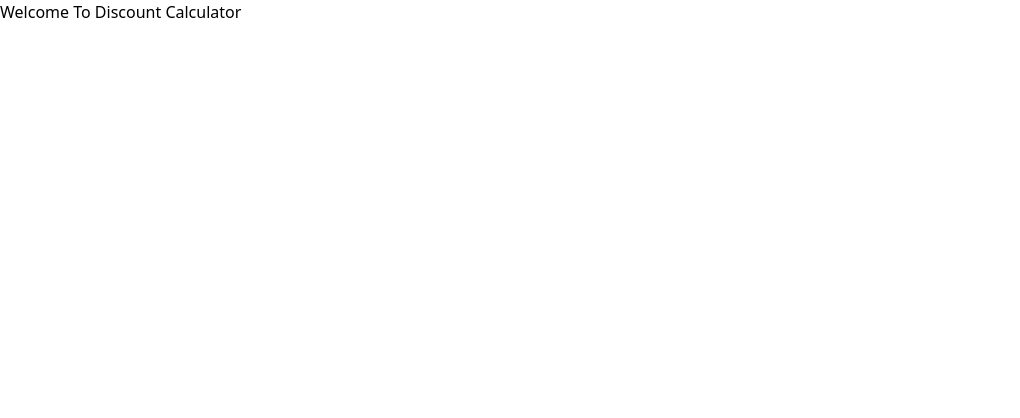
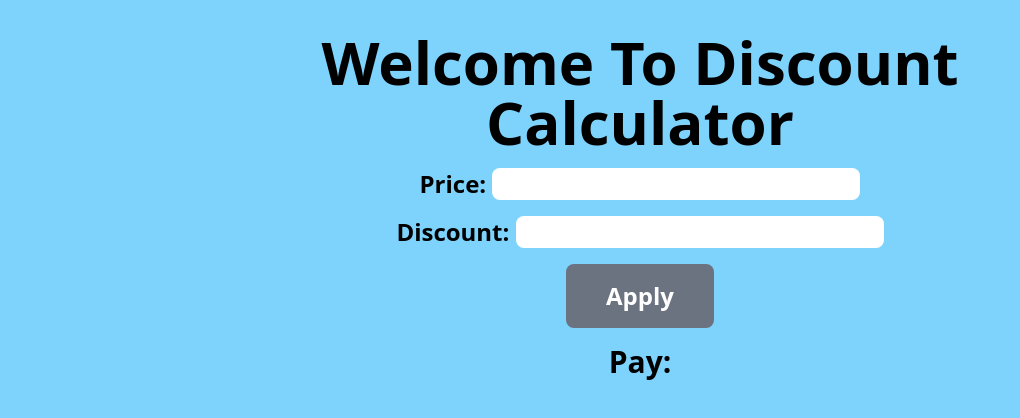
Before and after one commit to riponmondalbd/dicount-box, a plain HTML site: page index.html in a window 1280 px wide. Shown: the whole page, without its empty margins (0-1020 px from the left). Drawn offline with nearby package versions, Linux system fonts and the light colour scheme.

Commit message:
discount calculator ui design complete

```diff
--- a/index.html
+++ b/index.html
@@ -8,8 +8,16 @@
     <script src="https://cdn.tailwindcss.com"></script>
 </head>
 
-<body>
-    <h1>Welcome To Discount Calculator</h1>
+<body class="bg-sky-300">
+    <section class="w-3/4 mx-auto p-8 text-center space-y-4">
+        <h1 class="text-2xl md:text-6xl font-semibold">Welcome To Discount Calculator</h1>
+        <h4 class="text-2xl font-semibold">Price: <input class="rounded-lg md:w-auto w-5/6" type="text" name="" id="">
+        </h4>
+        <h4 class="text-2xl font-semibold">Discount: <input class="rounded-lg md:w-auto w-5/6" type="text" name=""
+                id=""></h4>
+        <button class="bg-gray-500 hover:bg-gray-600 text-white font-bold text-2xl py-4 px-10 rounded-lg">Apply</button>
+        <h1 class="text-3xl font-semibold">Pay: <span></span></h1>
+    </section>
 </body>
 
 </html>
```
Also changed, not shown: js/discountCalculator.js (added).
